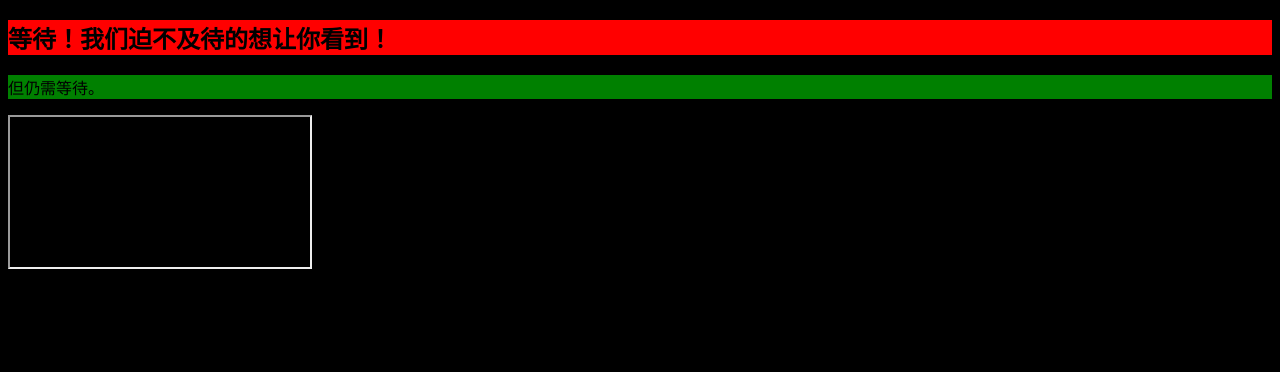
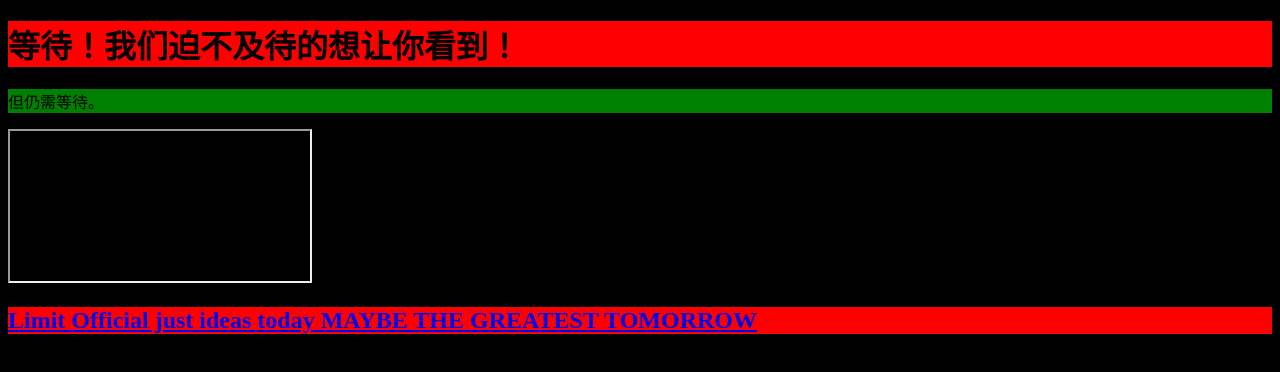
Before and after one commit to Limit-O/Limit, a plain HTML site: page first.html in a window 1280 px wide. Drawn offline with Linux system fonts and the light colour scheme.

Commit message:
Update first.html
扩展描述

```diff
--- a/first.html
+++ b/first.html
@@ -5,9 +5,13 @@
 <title>Limit-O</title>
 </head>
 <body style="background-color:black;">
-<h2 style="background-color:red;"> 等待！我们迫不及待的想让你看到！</h2>
+<h1 style="background-color:red;"> 等待！我们迫不及待的想让你看到！</h1>
 <p style="background-color:green;">但仍需等待。</p>
 <iframe src="demo_iframe.html" name="iframe_a"></iframe>
 <p><a href="https://space.bilibili.com/1082980093?spm_id_from=333.1007.0.0" target="iframe_a"我的B站</a></p>
+<h2 style="background-color:red;">Limit Official
+  just ideas today
+  MAYBE THE GREATEST TOMORROW</h2>
+
 </body>
 </html>
```
